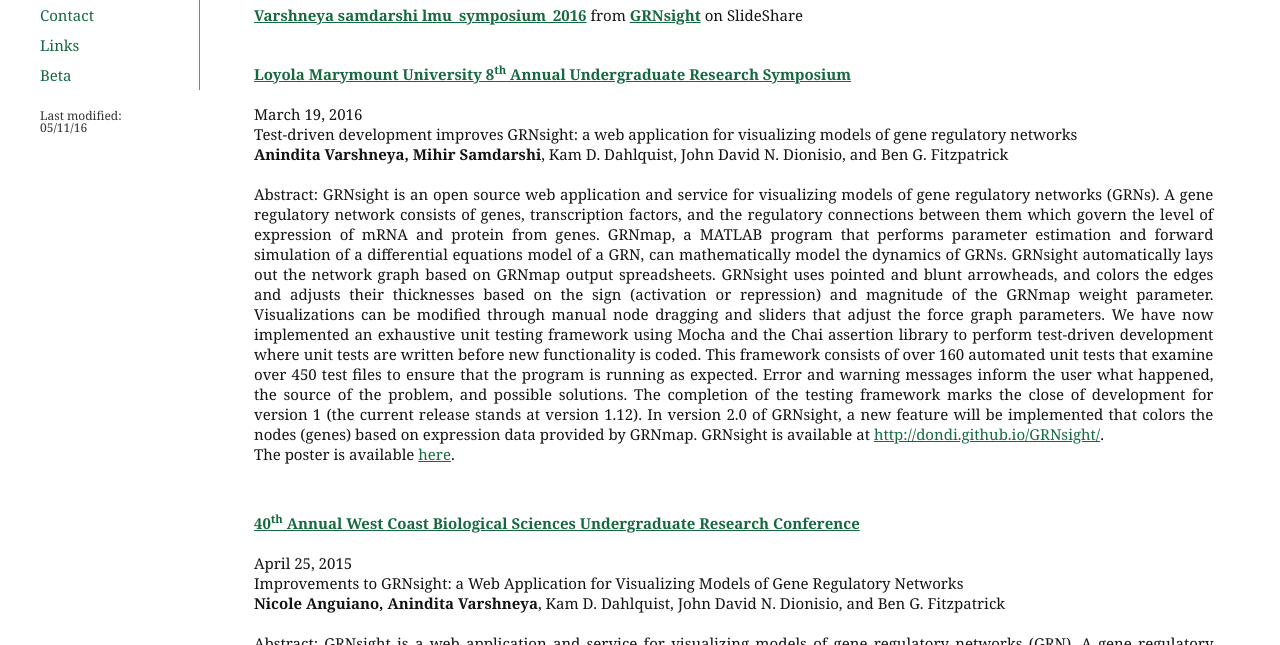
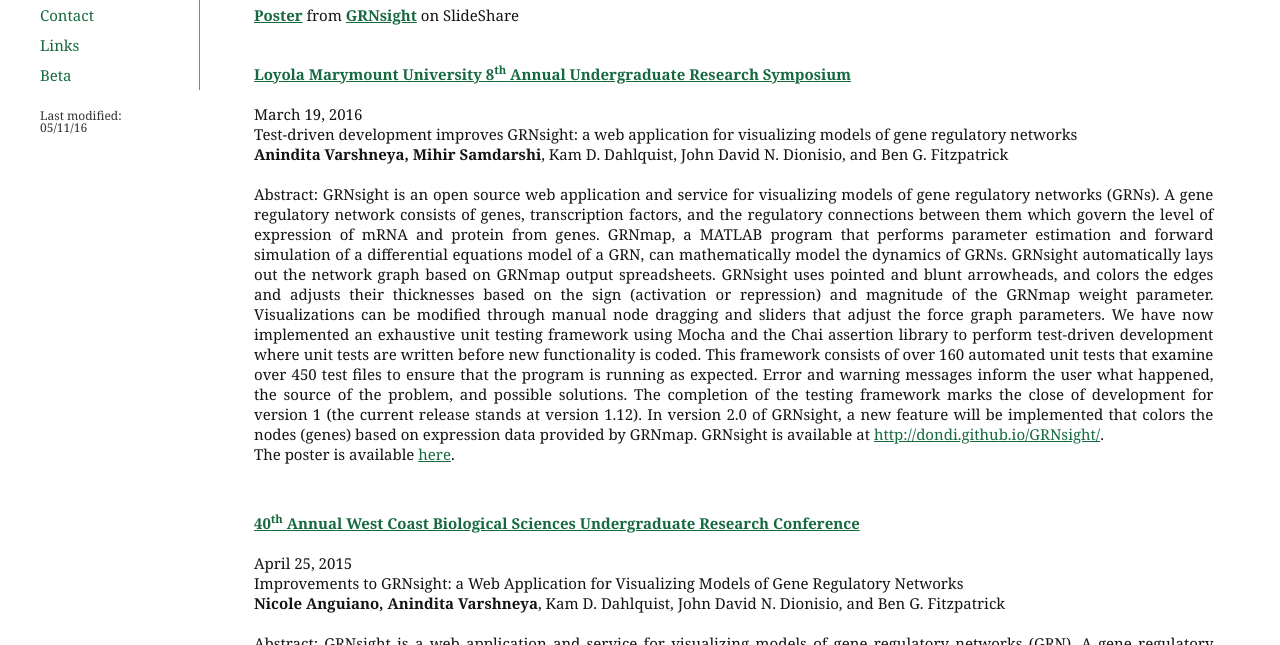
Before and after one commit to dondi/GRNsight, a Jekyll site: the page built from publications.html, in a window 1280 px wide and 900 px high, scrolled down 955 px, cut to the strip 255-900 px from the top of the window. Built offline with Jekyll 4.4.1, drawn with Linux system fonts in a browser that asks for light colours; nearby versions of some CDN libraries.

Commit message:
changed poster link label

```diff
--- a/publications.html
+++ b/publications.html
@@ -16,7 +16,7 @@
                     The poster is available <a href="https://github.com/dondi/GRNsight/blob/beta/documents/Varshneya_Samdarshi_LMU_Symposium_2016.pptx?raw=true">here</a>.
                 </p>
                 <div class ="abstract">
-                    <iframe src="//www.slideshare.net/slideshow/embed_code/key/neLFcr6hwpjpkT" width="595" height="485" frameborder="0" marginwidth="0" marginheight="0" scrolling="no" style="border:1px solid #CCC; border-width:1px; margin-bottom:5px; max-width: 100%;" allowfullscreen> </iframe> <div style="margin-bottom:5px"> <strong> <a href="//www.slideshare.net/GRNsight/varshneya-samdarshi-lmusymposium2016" title="Poster" target="_blank">Varshneya samdarshi lmu_symposium_2016</a> </strong> from <strong><a href="//www.slideshare.net/GRNsight" target="_blank">GRNsight</a></strong> on SlideShare </div>
+                    <iframe src="//www.slideshare.net/slideshow/embed_code/key/neLFcr6hwpjpkT" width="595" height="485" frameborder="0" marginwidth="0" marginheight="0" scrolling="no" style="border:1px solid #CCC; border-width:1px; margin-bottom:5px; max-width: 100%;" allowfullscreen> </iframe> <div style="margin-bottom:5px"> <strong> <a href="//www.slideshare.net/GRNsight/varshneya-samdarshi-lmusymposium2016" title="Varshneya samdarshi lmu_symposium_2016" target="_blank">Poster</a> </strong> from <strong><a href="//www.slideshare.net/GRNsight" target="_blank">GRNsight</a></strong> on SlideShare </div>
                 </div>
 <br>
                 <p class="abstract">
```
